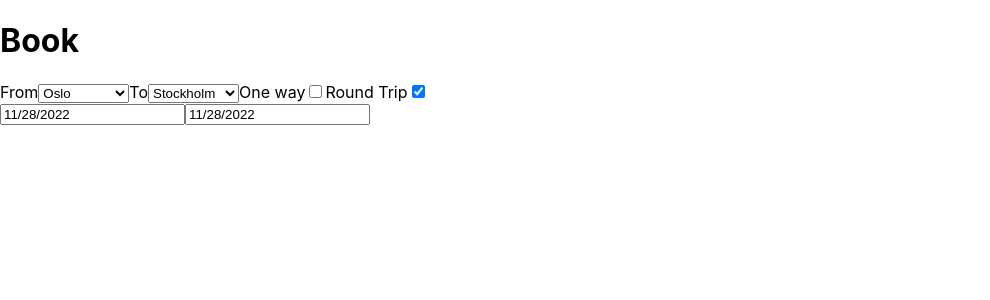
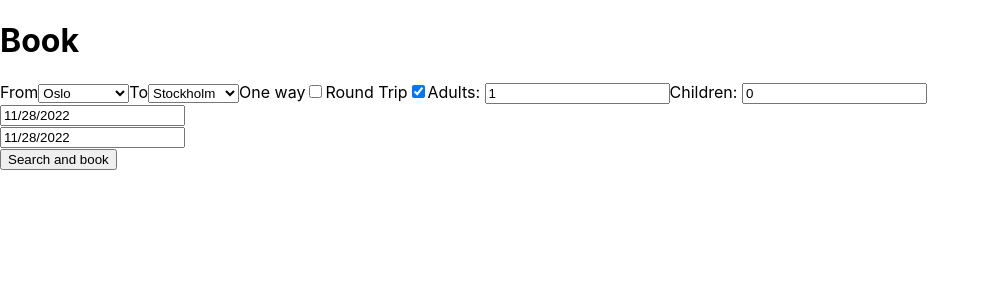
Before and after one commit to FabrizioOnorio/flight-booking-frontend, a React (Create React App) app: page /book-flight-start in a window 1280 px wide. Shown: the top 300 px of the page, without its empty margins (0-990 px from the left). Built offline with nearby package versions, Linux system fonts and the light colour scheme.

Commit message:
form scheleton done

```diff
--- a/src/components/BookingForm.tsx
+++ b/src/components/BookingForm.tsx
@@ -1,32 +1,50 @@
+/* eslint-disable @typescript-eslint/no-unused-vars */
 import { useState } from "react";
 import DatePicker from "react-datepicker";
 import "react-datepicker/dist/react-datepicker.css";
 
 const BookingForm = () => {
-	const [from, setFrom] = useState("Oslo");
-	const [to, setTo] = useState("Stockholm");
+	const [fromCity, setFromCity] = useState("Oslo");
+	const [toCity, setToCity] = useState("Stockholm");
 	const [oneWay, setOneWay] = useState(false);
 	const [roundtrip, setRoundTrip] = useState(true);
 	const [fromDate, setFromDate] = useState(new Date());
 	const [toDate, setToDate] = useState(new Date());
-  console.log(fromDate, toDate);
+	const [adults, setAdults] = useState("1");
+	const [children, setChildren] = useState("0");
+
+	const [tripSearch] = useState({
+		fromCity,
+		toCity,
+		oneWay,
+		roundtrip,
+		fromDate,
+		toDate,
+		adults,
+		children,
+	});
 
 	const handleChange = () => {
 		setOneWay(!oneWay);
 		setRoundTrip(!roundtrip);
 	};
 
+	const handleSubmit = (event: React.SyntheticEvent) => {
+		event.preventDefault();
+    console.log(tripSearch);
+	};
+
 	return (
 		<>
-			<form>
+			<form onSubmit={handleSubmit}>
 				<label>From</label>
-				<select onChange={(e) => setFrom(e.target.value)}>
+				<select onChange={(e) => setFromCity(e.target.value)}>
 					<option value={"Oslo"}>Oslo</option>
 					<option value={"Stockholm"}>Stockholm</option>
 					<option value={"Amsterdam"}>Amsterdam</option>
 				</select>
 				<label>To</label>
-				<select onChange={(e) => setTo(e.target.value)}>
+				<select onChange={(e) => setToCity(e.target.value)}>
 					<option value={"Stockholm"}>Stockholm</option>
 					<option value={"Oslo"}>Oslo</option>
 					<option value={"Amsterdam"}>Amsterdam</option>
@@ -35,15 +53,34 @@ const BookingForm = () => {
 				<input type="checkbox" checked={oneWay} onChange={handleChange} />
 				<label>Round Trip</label>
 				<input type="checkbox" checked={roundtrip} onChange={handleChange} />
-			</form>
+				<label>Adults: </label>
+				<input
+					type="number"
+					min="1"
+					value={adults}
+					onChange={(e) => setAdults(e.target.value)}
+				/>
+				<label>Children: </label>
+				<input
+					type="number"
+					min="0"
+					value={children}
+					onChange={(e) => setChildren(e.target.value)}
+				/>
+				<div>
 					<DatePicker
 						selected={fromDate}
 						onChange={(date: Date) => setFromDate(date)}
 					/>
+				</div>
+				<div style={{ display: roundtrip ? "" : "none" }}>
 					<DatePicker
 						selected={toDate}
 						onChange={(date: Date) => setToDate(date)}
 					/>
+				</div>
+				<button type="submit">Search and book</button>
+			</form>
 		</>
 	);
 };
```
Lines whose indentation alone changed are shown as unchanged.
